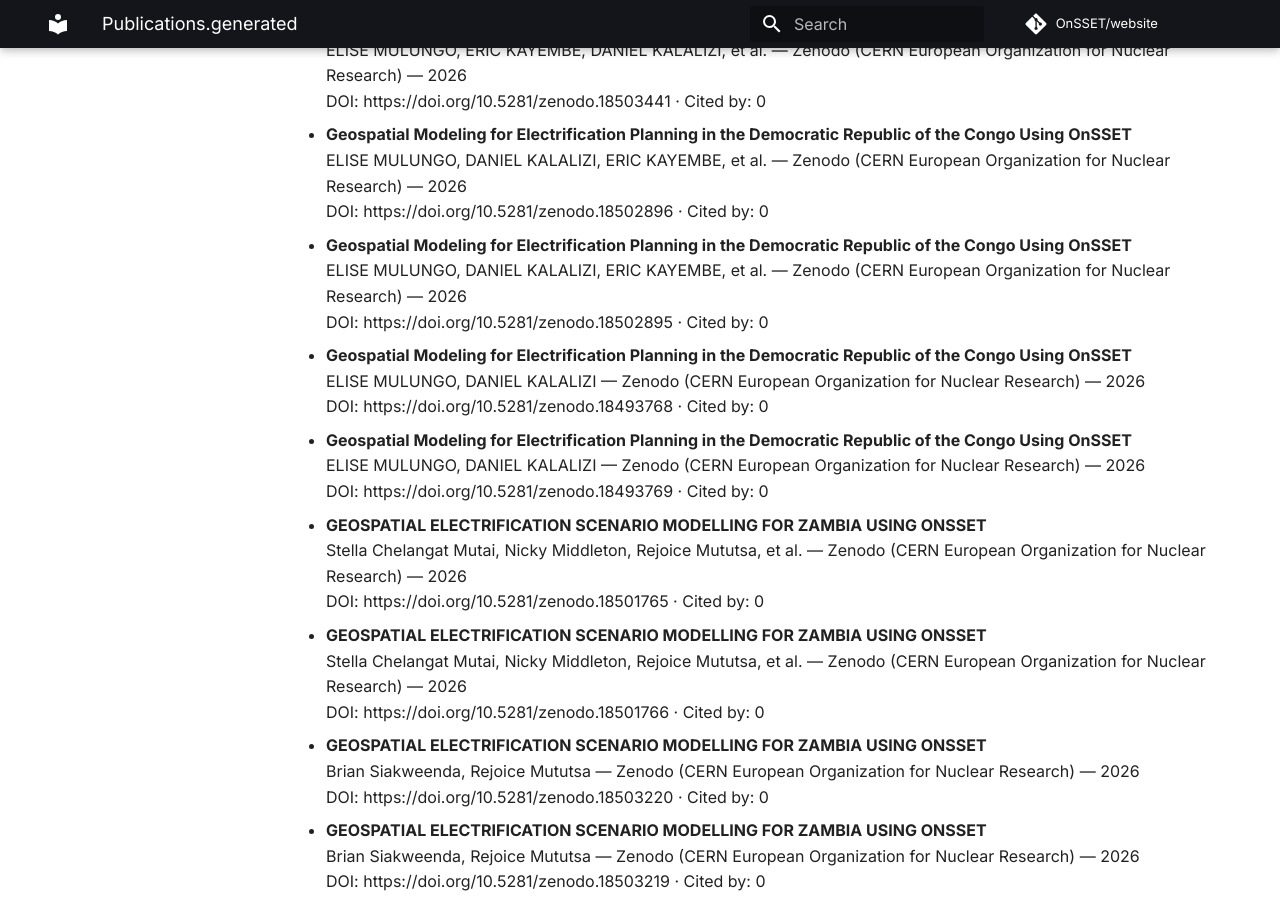
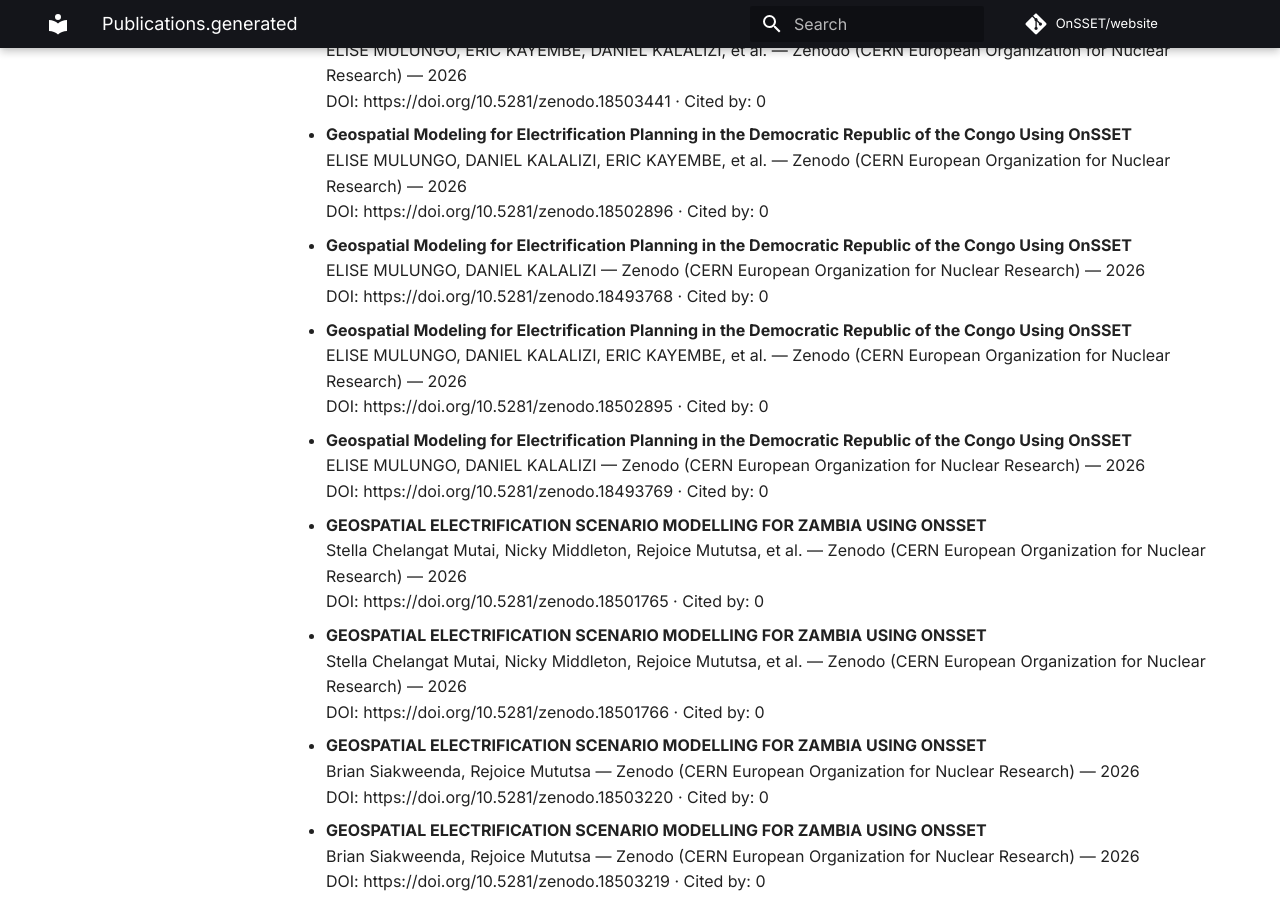
Before and after one commit to OnSSET/website, an MkDocs documentation site: the page built from docs/publications.generated.md, in a window 1280 px wide and 900 px high, scrolled down 4311 px. Built offline with MkDocs 1.6.1 and Material for MkDocs 9.7.7, drawn with Linux system fonts in a browser that asks for light colours; comment, search, counter and statistics services are not loaded; some of the changed text lies outside the part shown.

```diff
--- a/docs/publications.generated.md
+++ b/docs/publications.generated.md
@@ -84,11 +84,11 @@ No results found.
 
 - **Modernizing Access to Electricity in Madagascar - Insights from GEP-OnSSET geospatial modeling**
   Christian TOMBO — Zenodo (CERN European Organization for Nuclear Research) — 2026
-  DOI: https://doi.org/10.5281/zenodo.21523814 · Cited by: 0
+  DOI: https://doi.org/10.5281/zenodo.21523815 · Cited by: 0
 
 - **Modernizing Access to Electricity in Madagascar - Insights from GEP-OnSSET geospatial modeling**
   Christian TOMBO — Zenodo (CERN European Organization for Nuclear Research) — 2026
-  DOI: https://doi.org/10.5281/zenodo.21523815 · Cited by: 0
+  DOI: https://doi.org/10.5281/zenodo.21523814 · Cited by: 0
 
 - **Moderniser l'Accès à l'Électricité à Madagascar - Perspectives issues de la modélisation géospatiale GEP-OnSSET**
   Christian TOMBO — Zenodo (CERN European Organization for Nuclear Research) — 2026
@@ -187,12 +187,12 @@ No results found.
   DOI: https://doi.org/10.5281/zenodo.18502896 · Cited by: 0
 
 - **Geospatial Modeling for Electrification Planning in the Democratic Republic of the Congo Using OnSSET**
+  ELISE MULUNGO, DANIEL KALALIZI — Zenodo (CERN European Organization for Nuclear Research) — 2026
+  DOI: https://doi.org/10.5281/zenodo.18493768 · Cited by: 0
+
+- **Geospatial Modeling for Electrification Planning in the Democratic Republic of the Congo Using OnSSET**
   ELISE MULUNGO, DANIEL KALALIZI, ERIC KAYEMBE, et al. — Zenodo (CERN European Organization for Nuclear Research) — 2026
   DOI: https://doi.org/10.5281/zenodo.18502895 · Cited by: 0
-
-- **Geospatial Modeling for Electrification Planning in the Democratic Republic of the Congo Using OnSSET**
-  ELISE MULUNGO, DANIEL KALALIZI — Zenodo (CERN European Organization for Nuclear Research) — 2026
-  DOI: https://doi.org/10.5281/zenodo.18493768 · Cited by: 0
 
 - **Geospatial Modeling for Electrification Planning in the Democratic Republic of the Congo Using OnSSET**
   ELISE MULUNGO, DANIEL KALALIZI — Zenodo (CERN European Organization for Nuclear Research) — 2026
```
